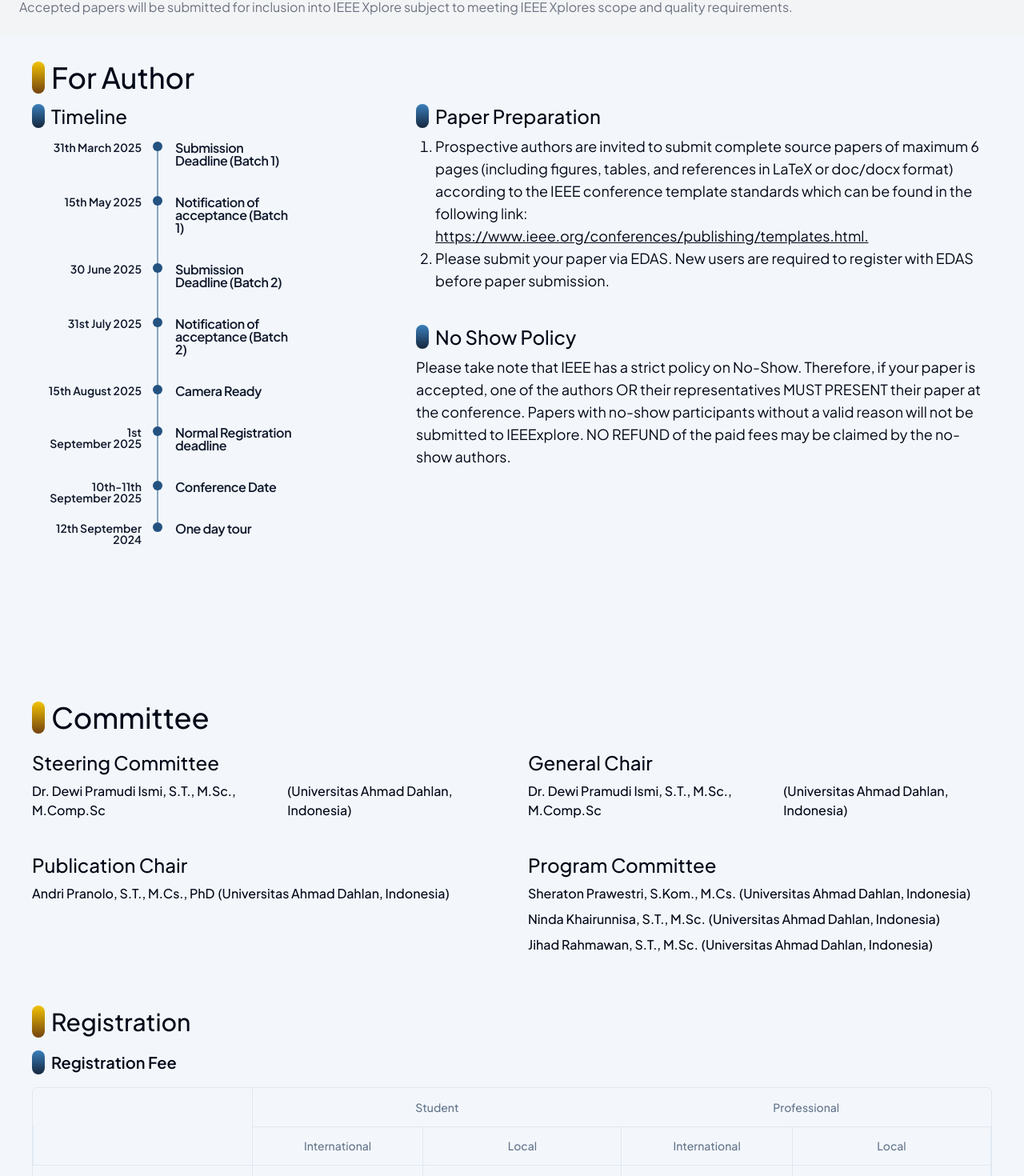
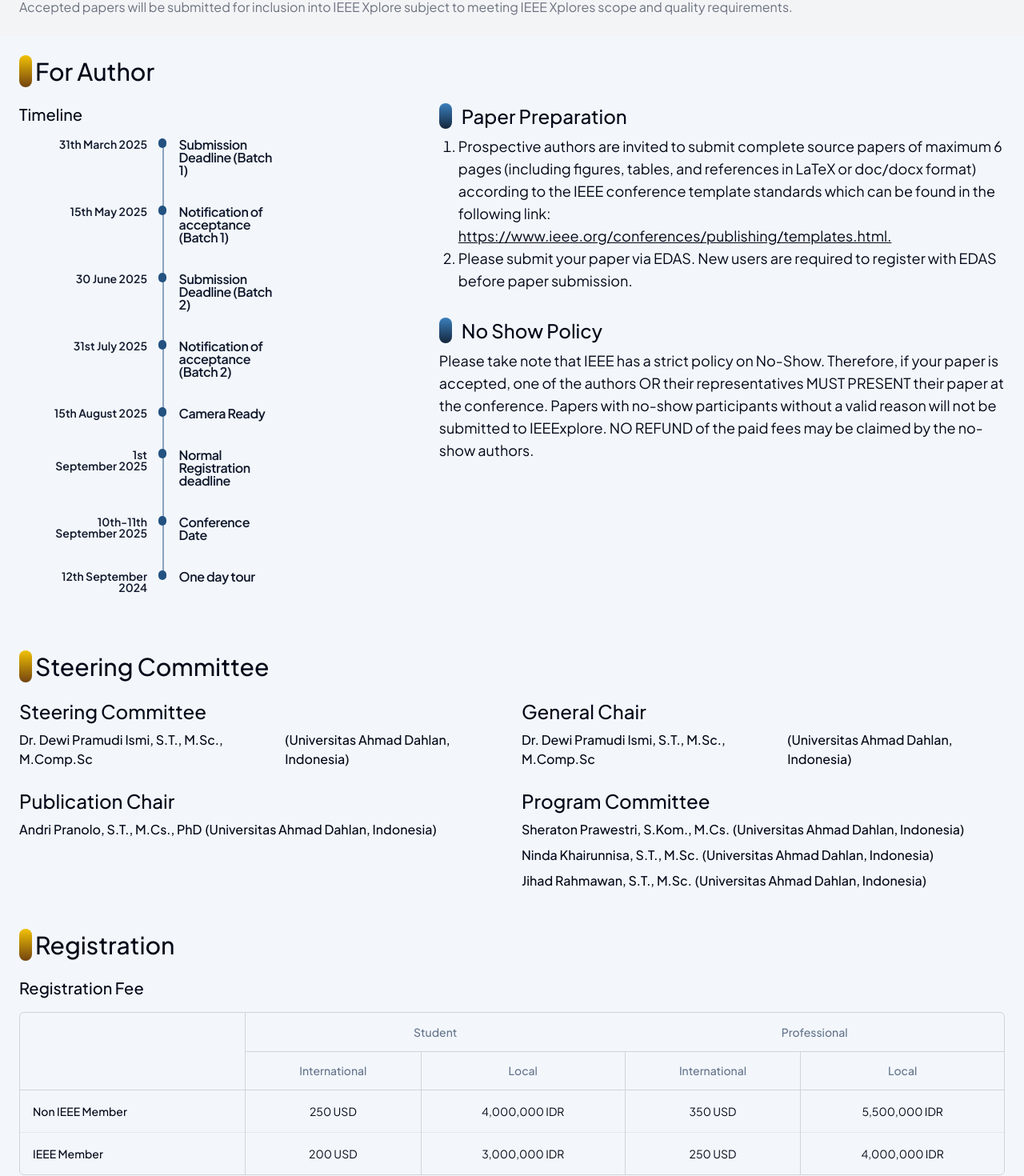
Before and after one commit to VincentAlfa/icait-web, a Next.js app: page / in a window 1280 px wide. Shown: the part 2695-4165 px from the top of the page at 80% size. Built offline with nearby package versions, Linux system fonts and the light colour scheme.

Commit message:
fix: fix padding and responsive

```diff
--- a/src/components/AboutConference.tsx
+++ b/src/components/AboutConference.tsx
@@ -36,8 +36,8 @@ const AboutConference = () => {
               is conducted by the Artificial Intelligence Research Group of the
               Informatics Department, Faculty of Industrial Technology,
               Universitas Ahmad Dahlan, Indonesia. The 1<sup>st</sup> ICAT is
-              held on the theme of "Artificial Intelligence Applications for a
-              Prosperous and Sustainable Living in the Modern Society."
+              held on the theme of &quot;Artificial Intelligence Applications for a
+              Prosperous and Sustainable Living in the Modern Society.&quot;
             </p>
           </div>
         </div>
--- a/src/components/CallForPaper.tsx
+++ b/src/components/CallForPaper.tsx
@@ -1,6 +1,3 @@
-import Header1 from "./ui/Header1";
-import Header2 from "./ui/Header2";
-
 const CallForPaper = () => {
   return (
     <section className="p-6 bg-gray-100">
--- a/src/components/for-author/for-author.tsx
+++ b/src/components/for-author/for-author.tsx
@@ -1,37 +1,31 @@
-import Image from 'next/image';
 import NoShowPolicy from './no-show-policy';
 import PaperPreparation from './paper-preparation';
 import { timelineData } from './timeline-data';
 import { TimelineLayout } from './timeline-layout';
-import blueRect from '@/assets/Rectangle 10.svg';
-import orangeRect from '@/assets/Rectangle 9.svg';
 
 export default function ForAuthor() {
   return (
-    <main className='min-h-screen w-full px-4 py-8 md:px-10'>
-      <div className='mx-auto flex flex-col gap-8 md:gap-3'>
-        <h1 className='flex gap-2 text-4xl font-medium'>
-          <Image src={orangeRect} alt='orange rect' />
-          For Author
-        </h1>
-        <div className='flex flex-col md:flex-row'>
-          <div className='relative flex w-full flex-col space-y-4 md:w-2/5'>
-            <h2 className='flex gap-2 text-2xl font-medium'>
-              <Image src={blueRect} alt='blue rect' />
-              Timeline
-            </h2>
-            <div className='relative overflow-x-hidden'>
-              <div className='flex px-4 md:justify-center md:px-0'>
-                <TimelineLayout items={timelineData} />
-              </div>
+    <section className='p-6'>
+      <div className='mx-auto max-w-screen-xl'>
+        <div className='mb-5 flex items-center'>
+          <div className='  mr-1 h-10 w-4 rounded-lg bg-gradient-to-b from-[#F2C204] to-[#734310]'></div>
+          <h1 className='text-xl font-medium sm:text-2xl md:text-3xl'>
+            For Author
+          </h1>
+        </div>
+        <div className='flex flex-col gap-8 md:flex-row'>
+          <div className='w-full md:w-2/5'>
+            <h2 className='mb-4 text-lg font-medium sm:text-xl'>Timeline</h2>
+            <div className='relative overflow-x-hidden px-[120px] md:px-[150px]'>
+              <TimelineLayout items={timelineData} />
             </div>
           </div>
-          <div className='mt-8 flex w-full flex-col md:px-0 gap-10 md:mt-0 md:w-3/5'>
+          <div className='w-full space-y-8 md:w-3/5'>
             <PaperPreparation />
             <NoShowPolicy />
           </div>
         </div>
       </div>
-    </main>
+    </section>
   );
 }
--- a/src/components/for-author/no-show-policy.tsx
+++ b/src/components/for-author/no-show-policy.tsx
@@ -1,11 +1,8 @@
-import blueRect from '@/assets/Rectangle 10.svg';
-import Image from 'next/image';
-
 export default function NoShowPolicy() {
   return (
     <div className='space-y-2'>
       <h2 className='flex gap-2 text-2xl font-medium'>
-        <Image src={blueRect} alt='orange rect' />
+        <div className='mr-1 h-8 w-4 rounded-lg bg-gradient-to-b from-[#3A80BD] to-[#15263C]'></div>
         No Show Policy{' '}
       </h2>
       <p className='text-lg'>
--- a/src/components/for-author/paper-preparation.tsx
+++ b/src/components/for-author/paper-preparation.tsx
@@ -1,12 +1,9 @@
 import Link from 'next/link';
-import blueRect from '@/assets/Rectangle 10.svg';
-import Image from 'next/image';
-
 export default function PaperPreparation() {
   return (
     <div className='space-y-2'>
       <h2 className='flex gap-2 text-2xl font-medium'>
-        <Image src={blueRect} alt='orange rect' />
+        <div className='mr-1 h-8 w-4 rounded-lg bg-gradient-to-b from-[#3A80BD] to-[#15263C]'></div>
         Paper Preparation
       </h2>
       <ol className='w-full list-decimal pl-6 text-lg'>
--- a/src/components/registration/Registration-table.tsx
+++ b/src/components/registration/Registration-table.tsx
@@ -23,11 +23,14 @@ type RegistrationTableProps = {
 
 export function RegistrationTable({ data }: RegistrationTableProps) {
   return (
-    <div className='rounded-md border'>
+    <div className='rounded-md border border-gray-300'>
       <Table>
         <TableHeader>
-          <TableRow>
-            <TableHead rowSpan={2} className='h-12 border-r'></TableHead>
+          <TableRow className='border-b border-gray-300'>
+            <TableHead
+              rowSpan={2}
+              className='h-12 border-r border-gray-300'
+            ></TableHead>
             <TableHead className='h-12 text-center' colSpan={2}>
               Student
             </TableHead>
@@ -35,31 +38,35 @@ export function RegistrationTable({ data }: RegistrationTableProps) {
               Professional
             </TableHead>
           </TableRow>
-          <TableRow className='border'>
-            <TableHead className='h-12 border-r text-center'>
+          <TableRow className='border-b border-gray-300'>
+            <TableHead className='h-12 border-r border-gray-300 text-center'>
               International
             </TableHead>
-            <TableHead className='h-12 border-r text-center'>Local</TableHead>
-            <TableHead className='h-12 border-r text-center'>
+            <TableHead className='h-12 border-r border-gray-300 text-center'>
+              Local
+            </TableHead>
+            <TableHead className='h-12 border-r border-gray-300 text-center'>
               International
             </TableHead>
-            <TableHead className='text-center border-r h-12'>Local</TableHead>
+            <TableHead className='h-12 text-center'>Local</TableHead>
           </TableRow>
         </TableHeader>
         <TableBody>
           {data.map((row, index) => (
             <TableRow key={index}>
-              <TableCell className='border-r font-medium'>{row.type}</TableCell>
-              <TableCell className='border-r text-center'>
+              <TableCell className='border-r border-gray-300 font-medium'>
+                {row.type}
+              </TableCell>
+              <TableCell className='border-r border-gray-300 text-center'>
                 {row.student.international}
               </TableCell>
-              <TableCell className='border-r text-center'>
+              <TableCell className='border-r border-gray-300 text-center'>
                 {row.student.local}
               </TableCell>
-              <TableCell className='border-r text-center'>
+              <TableCell className='border-r border-gray-300 text-center'>
                 {row.professional.international}
               </TableCell>
-              <TableCell className='border-r text-center'>
+              <TableCell className='text-center'>
                 {row.professional.local}
               </TableCell>
             </TableRow>
--- a/src/components/registration/registration.tsx
+++ b/src/components/registration/registration.tsx
@@ -1,37 +1,28 @@
 import { Button } from '@/components/ui/button';
 import { registrationData } from './registration-data';
 import { RegistrationTable } from './Registration-table';
-import blueRect from '@/assets/Rectangle 10.svg';
-import orangeRect from '@/assets/Rectangle 9.svg';
-import Image from 'next/image';
 import Link from 'next/link';
 
 export default function Registration() {
   return (
-    <section className='mx-auto w-full px-4 py-8 md:px-10'>
-      <div>
-        <header className='mb-4'>
-          <h1 className='flex items-center gap-2 text-3xl font-medium'>
-            <Image src={orangeRect} alt='orange rect' />
+    <section className='p-6'>
+      <div className='mx-auto max-w-screen-xl'>
+        <div className='mb-5 flex items-center'>
+          <div className='mr-1 h-10 w-4 rounded-lg bg-gradient-to-b from-[#F2C204] to-[#734310]'></div>
+          <h1 className='text-xl font-medium sm:text-2xl md:text-3xl'>
             Registration
           </h1>
-        </header>
-
-        <div className='space-y-6'>
-          <div className='space-y-4'>
-            <h2 className='flex items-center gap-2 text-xl font-semibold'>
-              <Image src={blueRect} alt='orange rect' />
+        </div>
+        <div className='space-y-8'>
+          <div>
+            <h2 className='mb-4 text-lg font-medium sm:text-xl'>
               Registration Fee
             </h2>
             <RegistrationTable data={registrationData} />
           </div>
-
           <div className='flex justify-center'>
             <Link href={''}>
-              <Button
-                size='lg'
-                className='rounded bg-san-juan-700 px-6 py-2 font-semibold text-white hover:bg-[#1e4976]/90'
-              >
+              <Button size='lg' className='bg-[#1e4976] hover:bg-[#1e4976]/90'>
                 Register Here
               </Button>
             </Link>
--- a/src/components/steering-commitee/steering-commitee.tsx
+++ b/src/components/steering-commitee/steering-commitee.tsx
@@ -1,21 +1,22 @@
-import Image from 'next/image';
 import { committeeData } from './commitee-data';
 import CommitteeSection from './commitee-section';
-import orangeRect from '@/assets/Rectangle 9.svg';
 
 export default function SteeringCommittee() {
   return (
-    <div className='w-full px-4 py-8 md:px-10'>
-      <h1 className='mb-5 flex gap-2 text-4xl font-medium'>
-        <Image src={orangeRect} alt='orange rect' />
-        Committee
-      </h1>
-
-      <div className='grid grid-cols-1 gap-6 md:grid-cols-2 md:gap-10'>
-        {committeeData.map((section, index) => (
-          <CommitteeSection key={index} section={section} />
-        ))}
+    <section className='p-6'>
+      <div className='mx-auto max-w-screen-xl'>
+        <div className='mb-5 flex items-center'>
+          <div className='mr-1 h-10 w-4 rounded-lg bg-gradient-to-b from-[#F2C204] to-[#734310]'></div>
+          <h1 className='text-xl font-medium sm:text-2xl md:text-3xl'>
+            Steering Committee
+          </h1>
+        </div>
+        <div className='grid grid-cols-1 gap-6 md:grid-cols-2'>
+          {committeeData.map((section, index) => (
+            <CommitteeSection key={index} section={section} />
+          ))}
+        </div>
       </div>
-    </div>
+    </section>
   );
 }
```
Also changed, not shown: src/assets/Rectangle 10.svg (deleted), src/assets/Rectangle 9.svg (deleted).
